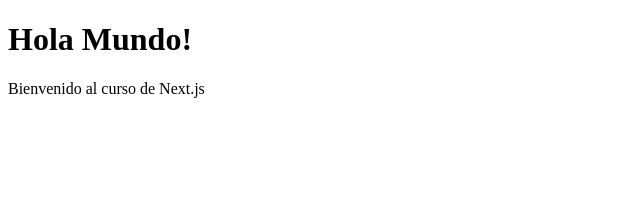
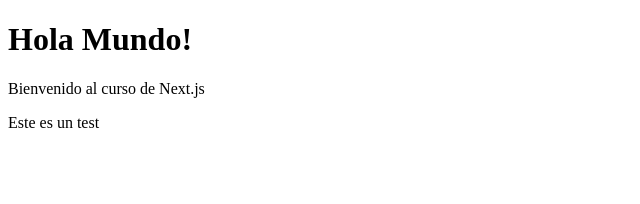
Before and after one commit to rudemex/curso-platzi-nextjs, a Next.js app: page / in a window 1280 px wide. Shown: the top 204 px of the page, without its empty margins (0-640 px from the left). Built offline with nearby package versions, Linux system fonts and the light colour scheme.

Commit message:
First Commit

```diff
--- a/pages/index.js
+++ b/pages/index.js
@@ -6,6 +6,7 @@ export default class extends React.Component{
             <div>
                 <h1>Hola Mundo!</h1>
                 <p>Bienvenido al curso de Next.js</p>
+                <p>Este es un test</p>
             </div>
         )
     }
```
